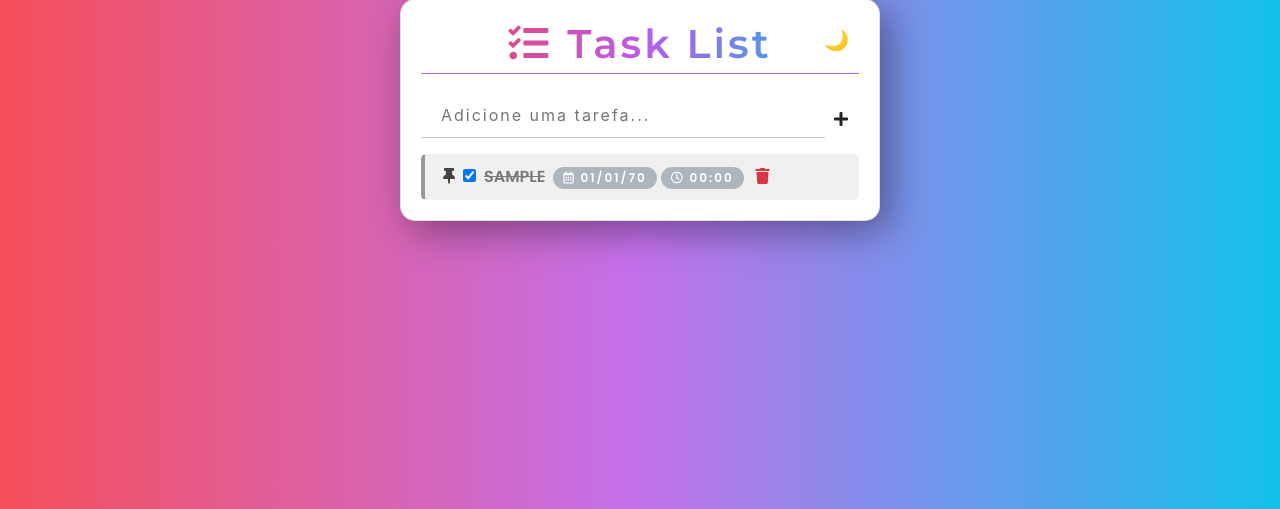
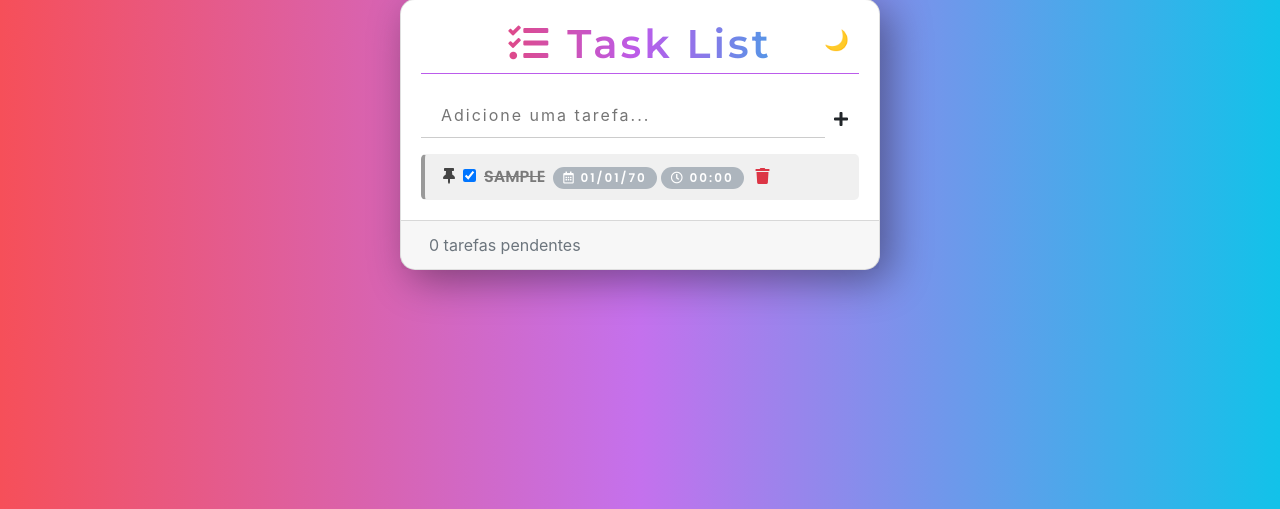
Before and after one commit to arthurmgb/tasklist, a PHP site: page / in a window 1280 px wide. Shown: the part 251-760 px from the top of the page. Run offline with PHP 8.4, Linux system fonts and the light colour scheme; tables that the repository leaves empty or names only in its code hold one stand-in row (values such as "Sample post").

Commit message:
Update index.php

```diff
--- a/index.php
+++ b/index.php
@@ -122,8 +122,23 @@ session_start();
                                     if($reg_tarefas === 0){
                                         echo "<img style='width: 20%' src='./gif/loading.gif' class='rounded mx-auto d-block'";
                                     }
+
                                 ?>
                             </div>
+                            <?php
+                               if($reg_tarefas != 0){
+                               $pendentes = "SELECT * FROM tarefas WHERE checked = '0'";
+                               $result_pendentes = mysqli_query($conn, $pendentes);
+                               $reg_pendentes = mysqli_num_rows($result_pendentes);
+                               echo "
+                               <div class='card-footer text-muted'>
+                               <div class='ml-2'>
+                               {$reg_pendentes} tarefas pendentes
+                               </div>
+                               </div>";
+                            }
+                            ?>
+
                         </div>
                     </div>
                 </div>
```
